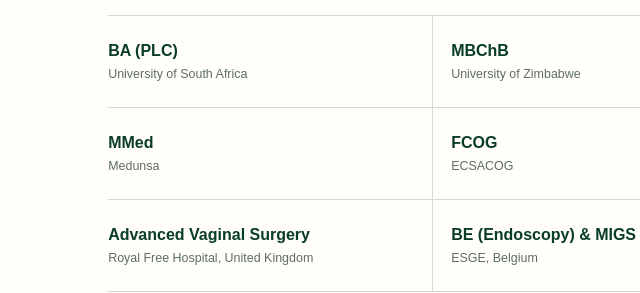
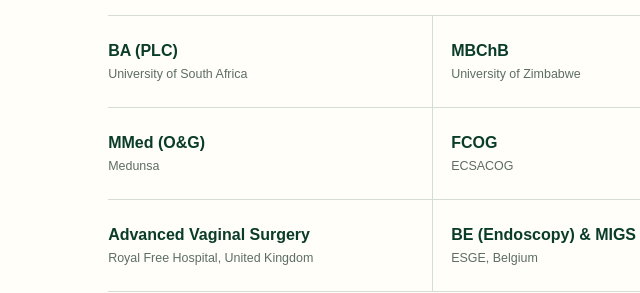
Before and after one commit to takwanashava-spec/munana-health-website, a website: page dist/index.html in a window 1280 px wide. Shown: the part 3506-3799 px from the top of the page, 404-1044 px from the left. Drawn offline with Linux system fonts and the light colour scheme.

```diff
--- a/dist/index.html
+++ b/dist/index.html
@@ -201,7 +201,7 @@
               <ul>
                 <li><strong>BA (PLC)</strong><span>University of South Africa</span></li>
                 <li><strong>MBChB</strong><span>University of Zimbabwe</span></li>
-                <li><strong>MMed</strong><span>Medunsa</span></li>
+                <li><strong>MMed (O&G)</strong><span>Medunsa</span></li>
                 <li><strong>FCOG</strong><span>ECSACOG</span></li>
                 <li><strong>Advanced Vaginal Surgery</strong><span>Royal Free Hospital, United Kingdom</span></li>
                 <li><strong>BE (Endoscopy) &amp; MIGS</strong><span>ESGE, Belgium</span></li>
@@ -236,6 +236,7 @@
           </div>
         </div>
       </section>
+
 
       <section class="contact-section" id="contact">
         <div class="shell contact-grid">
```
